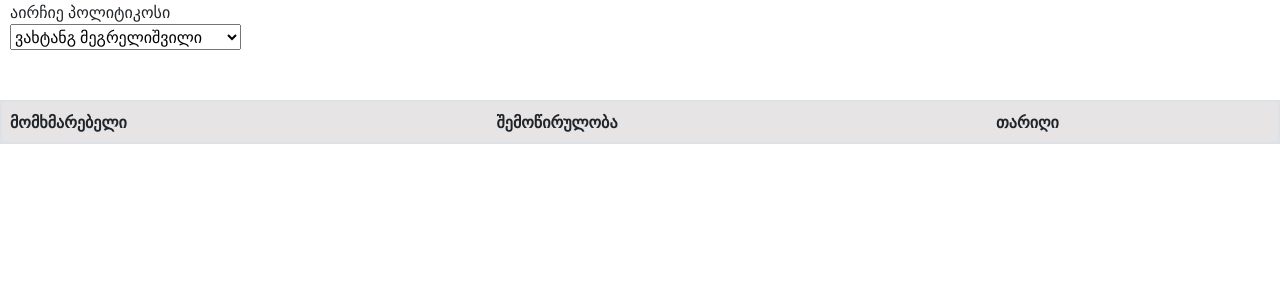
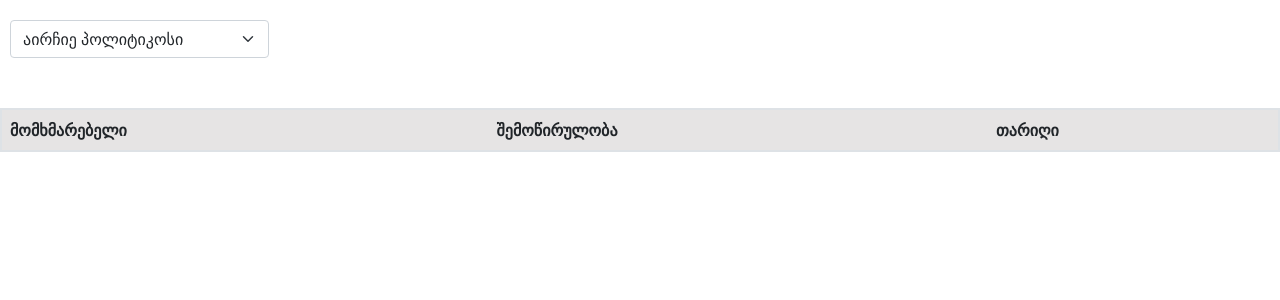
Before and after one commit to nNabakhteveli/Girchi-Donations, a React (Create React App) app: page / in a window 1280 px wide. Shown: the top 300 px of the page. Built offline with nearby package versions, Linux system fonts and the light colour scheme.

Commit message:
Updated visual part of the app

```diff
--- a/package.json
+++ b/package.json
@@ -16,6 +16,7 @@
   },
   "scripts": {
     "start": "react-scripts start",
+    "launch": "npm i && npm start",
     "build": "react-scripts build",
     "test": "react-scripts test",
     "eject": "react-scripts eject"
--- a/public/data.json
+++ b/public/data.json
@@ -49,17 +49,17 @@
       "name_ge": "ალექსანდრე რაქვიაშვილი",
       "donations": [
         {
-          "donator": "Nika Nabakhteveli",
+          "donator": "Mark Zuckerberg",
           "amount": 620,
           "date": "2021-09-09"
         },
         {
-          "donator": "Otar Zakalashvili",
+          "donator": "Ana",
           "amount": 532,
           "date": "2021-11-15"
         },
         {
-          "donator": "Bill Gates",
+          "donator": "Giorgi",
           "amount": 6,
           "date": "2021-09-15"
         }
--- a/src/App.css
+++ b/src/App.css
@@ -18,7 +18,7 @@
 
 .filter-by-date {
   float: right;
-  margin-right: 30px;
+  margin: 0 30px 10px 0;
 }
 
 .politican-name {
@@ -27,5 +27,6 @@
 }
 
 .select-politican, p {
-  margin-left: 10px;
+  margin: 20px 0 0 10px;
+  width: fit-content;
 }
--- a/src/App.js
+++ b/src/App.js
@@ -31,11 +31,13 @@ const Table = props => {
 
 const FilterByDate = ({ filterHandler }) => {
   return(
-    <select onChange={filterHandler} className="filter-by-date" defaultValue={"აირჩიე თვე"}>
-      <option defaultValue disabled>აირჩიე თვე</option>
-      <option value="October">ოქტომბერი</option>
-      <option value="September">სექტემბერი</option>
-    </select>
+    <div className="filter-by-date">
+      <select onChange={filterHandler} className="form-select" defaultValue={"აირჩიე თვე"}>
+        <option defaultValue disabled>აირჩიე თვე</option>
+        <option value="October">ოქტომბერი</option>
+        <option value="September">სექტემბერი</option>
+      </select>
+    </div>
   );
 }
 
@@ -116,23 +118,20 @@ function App() {
     }
   }, [startDate])
 
-  console.log(fetchedData);
-  // console.log(politicanData.name_ge, politicanData.donations);
   const iterableData = filteredDonations.length > 0 ? filteredDonations : politicanData.donations;
 
   return (
     <div>
-        <div className="select-politican">
-        <label>აირჩიე პოლიტიკოსი</label>
-        <br />
-        <select onChange={selectHandler}>
+        { !hasQueryString ? <div className="select-politican">
+        <select onChange={selectHandler} className="form-select politican-selector" defaultValue={"აირჩიე პოლიტიკოსი"}>
+          <option defaultValue disabled>აირჩიე პოლიტიკოსი</option>
           <option value="Vakhtang_Megrelishvili">ვახტანგ მეგრელიშვილი</option>
           <option value="Iago_Khvichia">იაგო ხვიჩია</option>
           <option value="Aleksandre_Rakviashvili">ალექსანდრე რაქვიაშვილი</option>
+          <option value="Otar_Zakalashvili">ოთარ ზაკალაშვილი</option>
           <option value="Herman_Szaboo">ჰერმან საბო</option>
-          <option value="Otar_Zakalashvili">ოთარ ზაკალაშვილი</option>
         </select>
-      </div>
+      </div> : null }
       { isLoaded ? <FilterByDate filterHandler={filterHandler} /> : null }
       { isLoaded ? <p className="politican-name">პოლიტიკოსი: {politicanData.name_ge}</p> : null }
 
```
Also changed, not shown: public/robots.txt (deleted).
